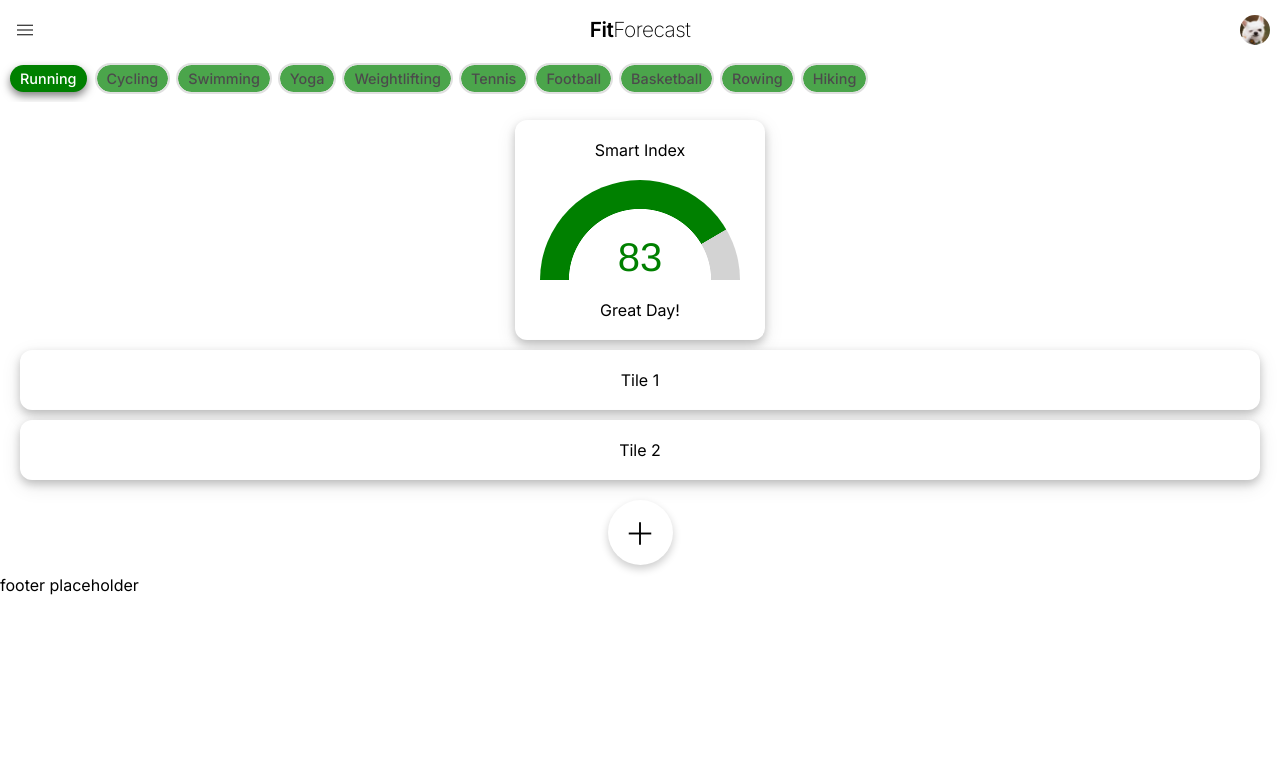
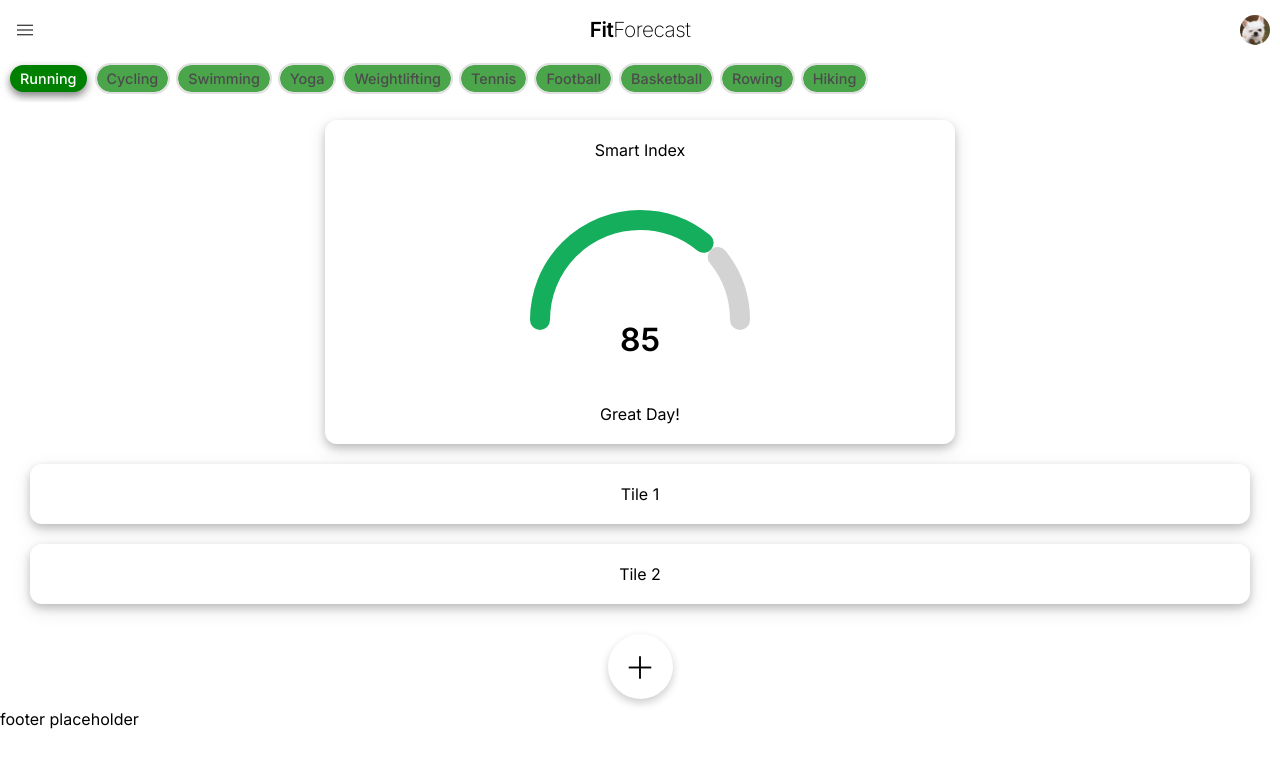
Before and after one commit to Disco91/FitForecast, a Django app: page / in a window 1280 px wide. Shown: the top 768 px of the page. Run offline with Django 5.2, Linux system fonts and the light colour scheme.

Commit message:
Created dial from SVG arcs to create smart index and animated

```diff
--- a/fitForecast/main/static/css/styles.css
+++ b/fitForecast/main/static/css/styles.css
@@ -196,8 +196,8 @@
 .tile-container {
     display: flex;
     flex-wrap: wrap;
-    gap: 10px;
-    padding: 10px;
+    gap: 20px;
+    padding: 20px;
     justify-content: center; /* Centers tiles horizontally */
 }
 
@@ -218,7 +218,8 @@
     padding: 20px;
     background-color: #ffffff !important;
     border-radius: 12px;
-    width: 250px;
+    width: 50%;
+    height: width;
     text-align: center;
     font-family: "Inter", sans-serif;
     box-shadow: 0px 4px 8px rgba(0, 0, 0, 0.2), 0px 6px 20px rgba(0, 0, 0, 0.1);
@@ -226,41 +227,14 @@
     position: relative;  /* To allow absolute positioning of child elements */
 }
 
-/* Progress Bar */
-[role="progressbar"] {
-    --percentage: var(--value);
-    --primary: green;
-    --secondary: lightgrey;
-    --size: 200px;
-    animation: progress 2s 0.5s forwards;
-    width: var(--size);
-    aspect-ratio: 2 / 1;
-    border-radius: 50% / 100% 100% 0 0;
-    position: relative;
-    overflow: hidden;
-    display: flex;
-    align-items: flex-end;
-    justify-content: center;
+.dial-container {
+    position: top;
+    height: 100%
 }
 
-/* Progress Bar Before Element */
-[role="progressbar"]::before {
-    content: "";
-    position: absolute;
-    top: 0;
-    left: 0;
-    width: 100%;
-    height: 100%;
-    background: conic-gradient(from 0.75turn at 50% 100%, var(--primary) calc(var(--percentage) * 1% / 2), var(--secondary) calc(var(--percentage) * 1% / 2 + 0.1%));
-    mask: radial-gradient(at 50% 100%, white 50%, transparent 50.5%);
-    -webkit-mask: radial-gradient(at 50% 100%, #0000 50%, #000 50.5%);
+.text-container {
+    font-size: 2rem;
+    font-weight: 600;
+    height: 0px;
+    transform: translateY(-4rem);
 }
-
-/* Progress Bar After Element */
-[role="progressbar"]::after {
-    counter-reset: percentage var(--value);
-    content: counter(percentage) '';
-    font-family: Helvetica, Arial, sans-serif;
-    font-size: calc(var(--size) / 5);
-    color: var(--primary);
-}
--- /dev/null
+++ b/fitForecast/main/static/js/smart-index-gauge.js
@@ -0,0 +1,25 @@
+function animateGauge(value) {
+    let path = document.getElementById("gauge-fill");
+    let grey_path = document.getElementById("grey-gauge-fill")
+    let length = path.getTotalLength(); // Get total path length
+
+    path.style.strokeDasharray = length; // Full path visible
+    path.style.strokeDashoffset = length; // Hide it initially
+    grey_path.style.strokeDasharray = length; // Full path visible
+    grey_path.style.strokeDashoffset = 0; // Hide it initially
+
+    // Force a reflow (required for animation to work)
+    path.getBoundingClientRect();
+    grey_path.getBoundingClientRect();
+
+    // Animate stroke
+    path.style.transition = "stroke-dashoffset 1.5s ease-in-out";
+    path.style.strokeDashoffset = length * (1 - value / 100) + 5;
+    grey_path.style.transition = "stroke-dashoffset 1.5s ease-in-out";
+    grey_path.style.strokeDashoffset = (length * (1 - value / 100)) - length - 5;
+}
+
+// Ensure the path starts hidden when page loads
+document.addEventListener("DOMContentLoaded", function() {
+    animateGauge(75);
+});
--- a/fitForecast/main/templates/base.html
+++ b/fitForecast/main/templates/base.html
@@ -8,8 +8,9 @@
     {% load static %}
     <link rel="stylesheet" href="{% static 'css/styles.css' %}">
     <link href="https://fonts.googleapis.com/css2?family=Inter:wght@200;400;500;600&display=swap" rel="stylesheet">
-    <link rel="stylesheet" href="https://fonts.googleapis.com/css2?family=Material+Symbols+Outlined:opsz,wght,FILL,GRAD@20..48,100..700,0..1,-50..200&icon_names=menu" />
-    <link rel="stylesheet" href="https://fonts.googleapis.com/css2?family=Material+Symbols+Outlined:opsz,wght,FILL,GRAD@20..48,100..700,0..1,-50..200&icon_names=add" />
+
+    <!-- Only one link for Material Icons -->
+    <link href="https://fonts.googleapis.com/css2?family=Material+Symbols+Outlined&display=swap" rel="stylesheet">
 
 </head>
 <body>
@@ -21,7 +22,7 @@
         <h1>
             <span class="first-three">Fit</span><span class="rest-of-text">Forecast</span>
         </h1>
-        <img src="{% static 'images/profile-pic.png'%}"" alt="Profile" class="circle-img">
+        <img src="{% static 'images/profile-pic.png'%}" alt="Profile" class="circle-img">
     </header>
 
 
@@ -51,6 +52,7 @@
 
 <script src="{% static 'js/select-pill.js' %}"></script>
 <script src="{% static 'js/tiles.js' %}"></script>
+<script src="{% static 'js/smart-index-gauge.js' %}"></script>
 
 </body>
 </html>
--- a/fitForecast/main/templates/home.html
+++ b/fitForecast/main/templates/home.html
@@ -7,7 +7,28 @@
     <body>
         <div class="smart-index-container" id="smart-index-container">
             <p>Smart Index</p>
-            <div role="progressbar" aria-valuenow="33" aria-valuemin="0" aria-valuemax="100" style="--value: 83"></div>
+
+            <div class="dial-container">
+                <svg id="gauge" width="100%" height="100%" viewBox="25 80 150 100" fill="none" xmlns="http://www.w3.org/2000/svg">
+                    <path id="grey-gauge-fill"
+                        d="M50 150 A50 50 0 0 1 150 150"
+
+                        stroke="lightgrey"
+                        stroke-width="10"
+                        fill="none"
+                        stroke-linecap="round"/>
+
+                        <path id="gauge-fill"
+                        d="M50 150 A50 50 0 0 1 150 150"
+                        stroke="#14AE5C"
+                        stroke-width="10"
+                        fill="none"
+                        stroke-linecap="round"/>
+                </svg>
+                <div class="text-container">
+                    <p>85</P>
+                </div>
+            </div>
             <p>Great Day!</p>
         </div>
 
```
